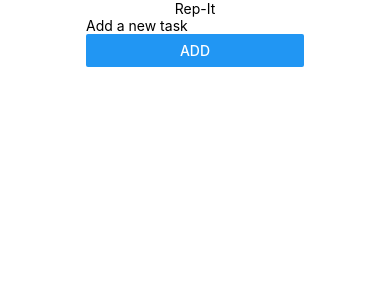
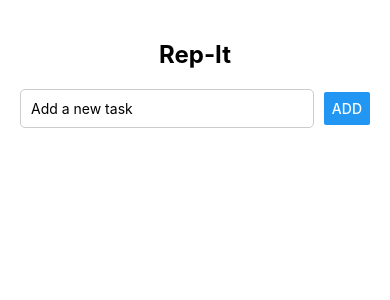
Before and after one commit to Aebel-Shajan/rep-it, a React Native app: screen / in a window 390 px wide. Shown: the top 300 px of the page. Built offline with nearby package versions, Linux system fonts and the light colour scheme.

Commit message:
Add styles to app.

```diff
--- a/App.js
+++ b/App.js
@@ -26,9 +26,10 @@ export default function App() {
 
   return (
     <View style={styles.container}>
-      <Text>Rep-It</Text>
-      <View>
+      <Text style={styles.title}>Rep-It</Text>
+      <View style={styles.inputContainer}>
         <TextInput
+          style={styles.input}
           placeholder="Add a new task"
           value={task}
           onChangeText={setTask}
@@ -39,7 +40,7 @@ export default function App() {
         data={tasks}
         renderItem={({ item }) => (
           <TouchableOpacity onPress={() => deleteTask(item.id)}>
-            <Text>{item.text}</Text>
+            <Text style={styles.task}>{item.text}</Text>
           </TouchableOpacity>
         )}
         keyExtractor={(item) => item.id}
@@ -51,8 +52,33 @@ export default function App() {
 const styles = StyleSheet.create({
   container: {
     flex: 1,
-    backgroundColor: "#fff",
-    alignItems: "center",
-    justifyContent: "center",
+    backgroundColor: '#fff',
+    padding: 20,
+  },
+  title: {
+    fontSize: 24,
+    fontWeight: 'bold',
+    textAlign: 'center',
+    marginVertical: 20,
+  },
+  inputContainer: {
+    flexDirection: 'row',
+    justifyContent: 'space-between',
+    alignItems: 'center',
+    marginBottom: 20,
+  },
+  input: {
+    flex: 1,
+    borderColor: '#ccc',
+    borderWidth: 1,
+    padding: 10,
+    marginRight: 10,
+    borderRadius: 5,
+  },
+  task: {
+    padding: 15,
+    backgroundColor: '#f9f9f9',
+    borderBottomWidth: 1,
+    borderBottomColor: '#ddd',
   },
 });
```
